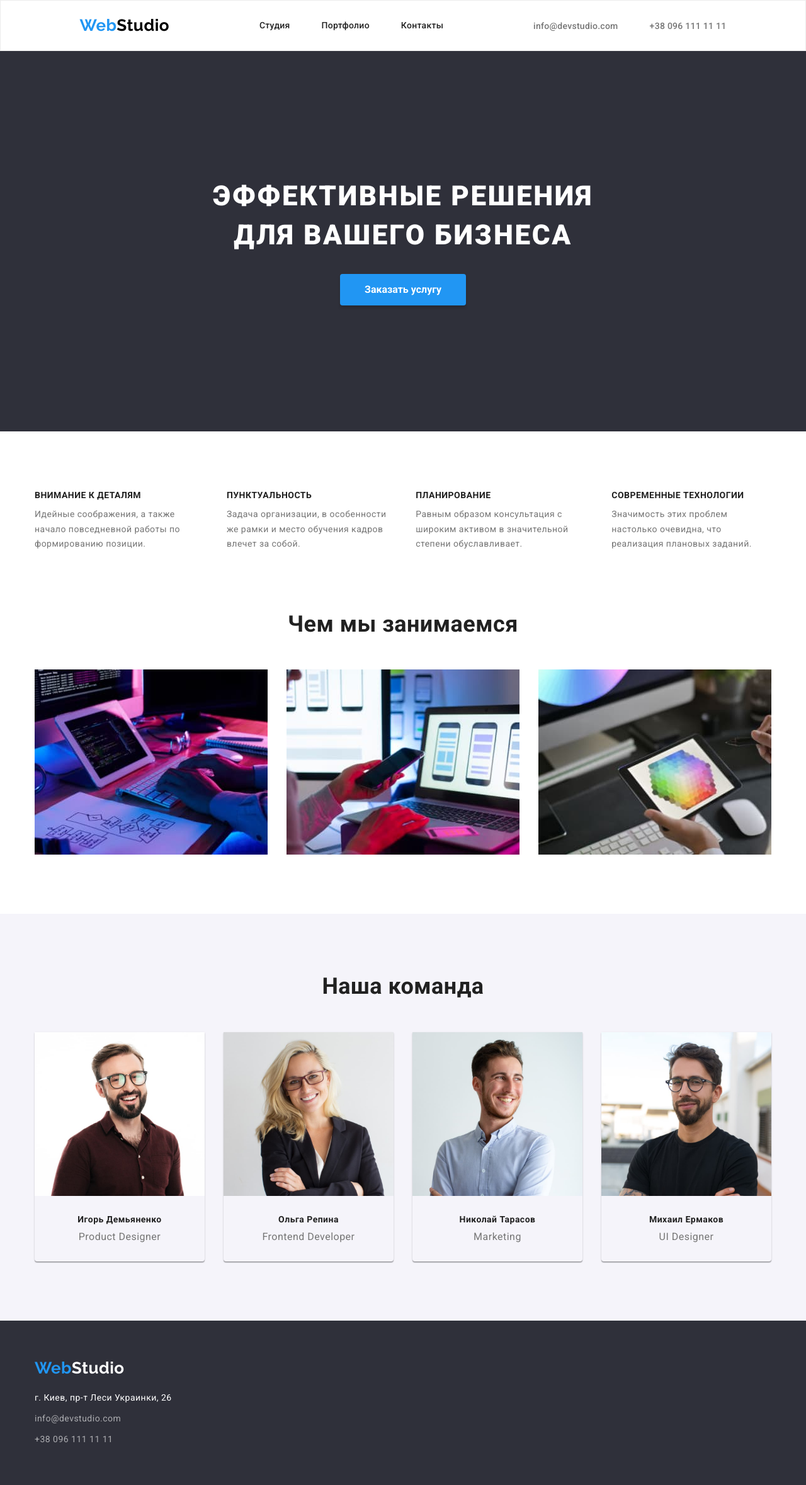
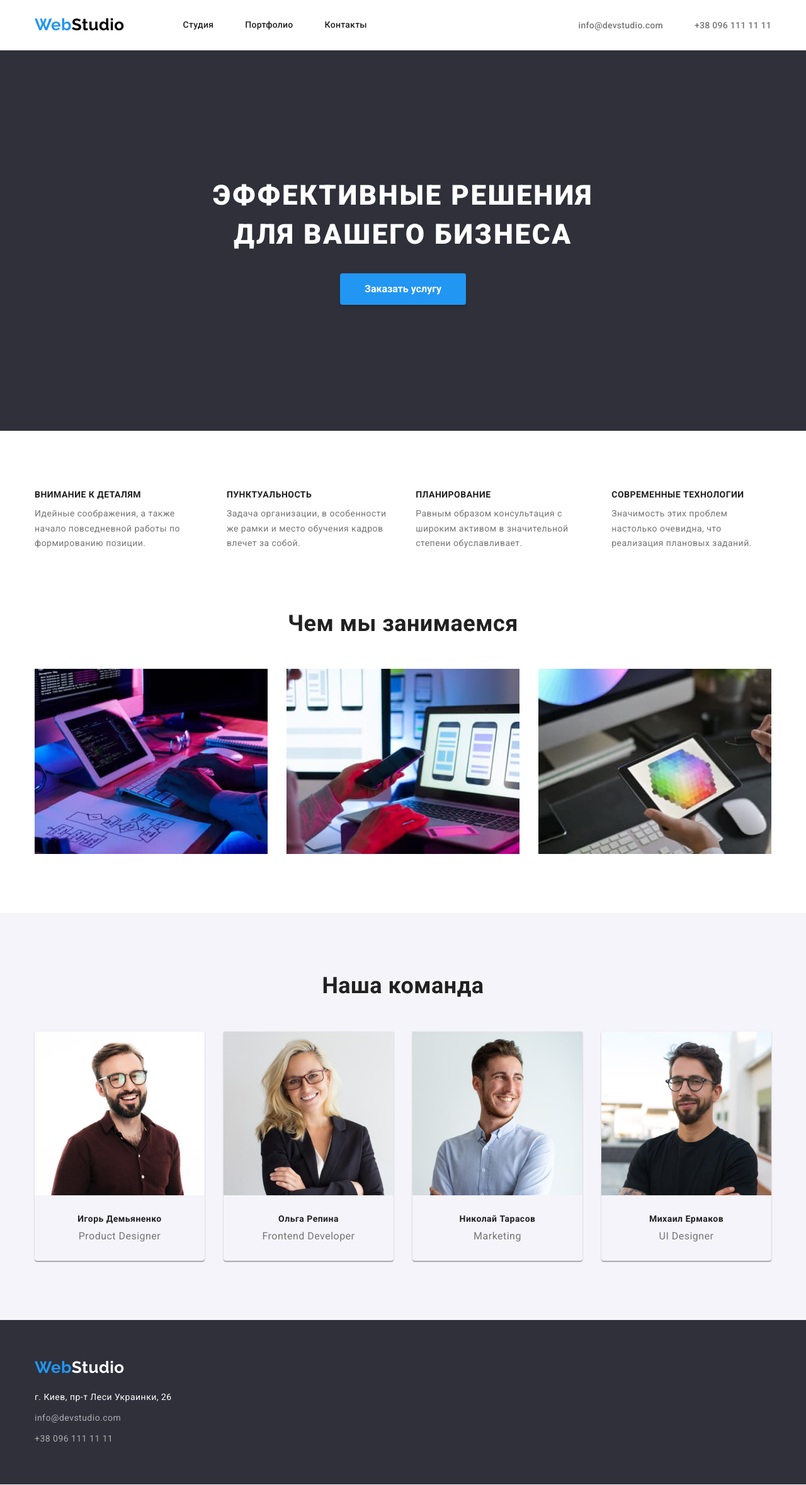
Before and after one commit to Cocokringle/goit-markup-hw-03, a plain HTML site: page index.html in a window 1280 px wide. Shown: the whole page at 63% size. Drawn offline with nearby package versions, Linux system fonts and the light colour scheme.

Commit message:
Вносит правки

```diff
--- a/css/styles.css
+++ b/css/styles.css
@@ -56,12 +56,12 @@ img {
 /* Шапка */
 .header {
   background-color: var(--primary-white-color);
-  border: 1px solid #ececec;
+  border-bottom: 1px solid #ececec;
 }
 .container-flex {
   display: flex;
   align-items: center;
-  justify-content: space-around;
+
 }
 /* Логотип */
 .logo {
@@ -71,6 +71,7 @@ img {
   font-family: Raleway, sans-serif;
   font-size: 26px;
   line-height: 1.19;
+  margin-right: 93px;
 }
 .logo-white {
   color: #ffffff;
@@ -128,6 +129,7 @@ img {
 }
 .contacts {
   display: flex;
+  margin-left: auto;
 }
 .contacts .contacts-item + .contacts-item {
   margin-left: 50px;
@@ -141,16 +143,15 @@ img {
 .hero {
   background: #2f303a;
   text-align: center;
-
+  padding-top: 200px;
+  padding-bottom: 200px;
   margin-bottom: 0px;
 }
 .hero-title {
   color: var(--primary-white-color);
   margin-top: 0px;
   margin-bottom: 30px;
-  padding-top: 200px;
-  padding-right: 252px;
-  padding-left: 252px;
+
 
   font-weight: 900;
   font-size: 44px;
@@ -163,7 +164,6 @@ img {
   border-radius: 4px;
   border: 1px solid transparent;
   padding: 10px 32px;
-  margin-bottom: 200px;
   min-width: 200px;
 
   color: var(--primary-white-color);
@@ -227,6 +227,10 @@ img {
   margin-top: 0px;
   margin-bottom: 50px;
 }
+.name-box {
+  padding-top: 30px;
+  padding-bottom: 30px;
+}
 .text-title-name {
   color: var(--primary-text-color);
 
@@ -242,10 +246,7 @@ img {
   line-height: 1.2;
   text-align: center;
   margin-top: 0px;
-  margin-bottom: 30px;
-}
-.photo {
-  margin-bottom: 30px;
+  margin-bottom: 0px;
 }
 /* Футер */
 .footer {
@@ -277,7 +278,7 @@ img {
   flex-direction: column;
 }
 .contacts-box .address + .address {
-  padding-top: 9px;
+  margin-top: 9px;
 }
 /* Фильтр страници портфолио */
 .filter {
@@ -328,6 +329,7 @@ img {
   font-size: 16px;
   line-height: 1.87;
   margin-top: 0px;
+  margin-bottom: 0px;
 }
 .text-box {
   padding: 20px 24px;
--- a/index.html
+++ b/index.html
@@ -41,7 +41,7 @@
       <!--Банер с кнопкой-->
        <section class="hero">
           <div class="container">
-              <h1 class="hero-title">Эффективные решения для вашего бизнеса</h1>
+              <h1 class="hero-title">Эффективные решения <br> для вашего бизнеса</h1>
               <button type="button" class="hero-btn">Заказать услугу</button>
           </div>
        </section>
@@ -100,26 +100,34 @@
             <ul class="team">
                 <li class="team-box">
                     <img src="./images/igor.jpg" class="photo" alt="Игорь Демьяненко" width="270" height="260">
+                    <div class="name-box">
                         <h3 class="text-title-name">Игорь Демьяненко</h3>
                         <p lang="en" class="text-position">Product Designer</p>
+                    </div>
                 </li>
 
                 <li class="team-box">
                     <img src="./images/olga.jpg" class="photo" alt="Ольга Репина" width="270" height="260">
+                    <div class="name-box">
                         <h3 class="text-title-name">Ольга Репина</h3>
                         <p lang="en" class="text-position">Frontend Developer</p>
+                    </div>
                 </li>
 
                 <li class="team-box">
                     <img src="./images/nicholas.jpg" class="photo" alt="Николай Тарасов" width="270" height="260">
+                    <div class="name-box">
                         <h3 class="text-title-name">Николай Тарасов</h3>
                         <p lang="en" class="text-position">Marketing</p>
+                    </div>
                 </li>
 
                 <li class="team-box">
                     <img src="./images/michael.jpg" class="photo" alt="Михаил Ермаков" width="270" height="260">
+                    <div class="name-box">
                         <h3 class="text-title-name">Михаил Ермаков</h3>
                         <p lang="en" class="text-position">UI Designer</p>
+                    </div>
                 </li>
             </ul>
 
```
Lines whose indentation alone changed are shown as unchanged.
